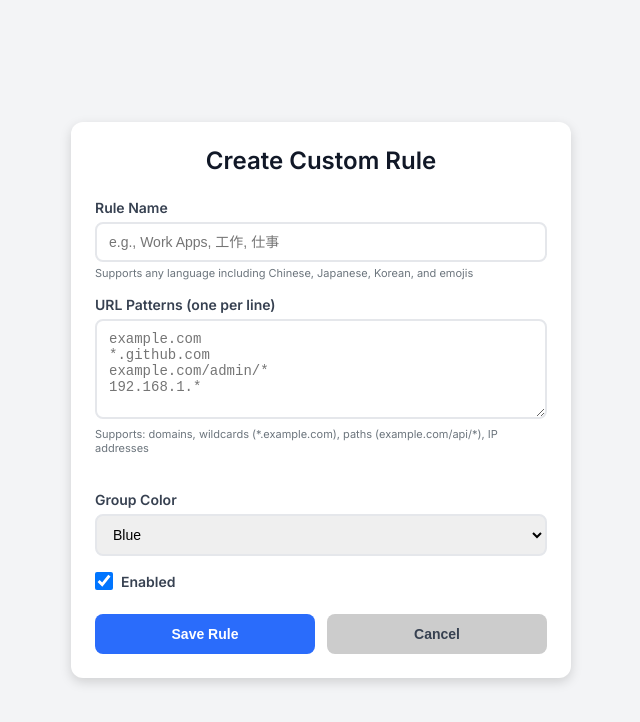
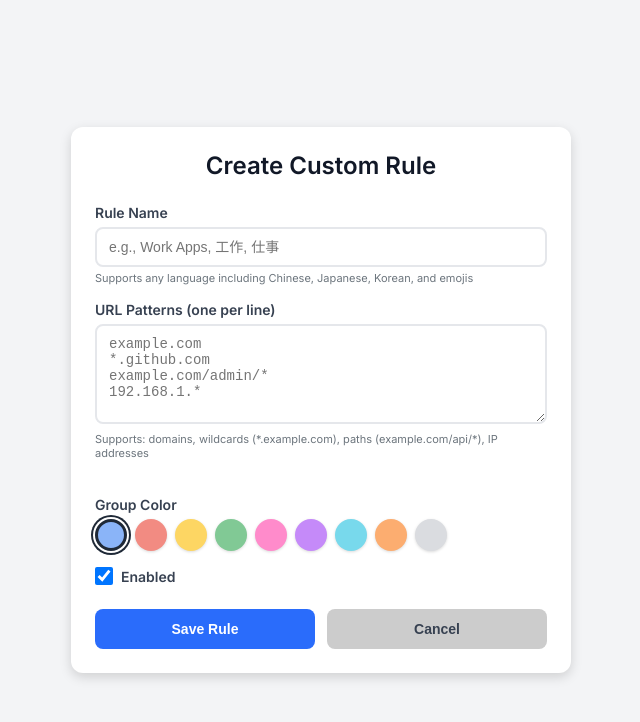
Before and after one commit to nitzanpap/auto-tab-groups, a website with bundled scripts: page entrypoints/rules-modal.unlisted/index.html in a window 1280 px wide. Shown: the whole page, without its empty margins (319-959 px from the left). Built offline with nearby package versions, Linux system fonts and the light colour scheme.

Commit message:
feat: implement color picker for group color selection in rules modal

```diff
--- a/entrypoints/rules-modal.unlisted/index.html
+++ b/entrypoints/rules-modal.unlisted/index.html
@@ -47,18 +47,19 @@ example.com/admin/*
           <div id="patternFeedback" class="pattern-feedback"></div>
         </div>
         <div class="form-group">
-          <label for="ruleColor">Group Color</label>
-          <select id="ruleColor">
-            <option value="blue">Blue</option>
-            <option value="red">Red</option>
-            <option value="yellow">Yellow</option>
-            <option value="green">Green</option>
-            <option value="pink">Pink</option>
-            <option value="purple">Purple</option>
-            <option value="cyan">Cyan</option>
-            <option value="orange">Orange</option>
-            <option value="grey">Grey</option>
-          </select>
+          <label>Group Color</label>
+          <div id="colorPicker" class="color-picker">
+            <button type="button" class="color-btn active" data-color="blue" title="Blue"></button>
+            <button type="button" class="color-btn" data-color="red" title="Red"></button>
+            <button type="button" class="color-btn" data-color="yellow" title="Yellow"></button>
+            <button type="button" class="color-btn" data-color="green" title="Green"></button>
+            <button type="button" class="color-btn" data-color="pink" title="Pink"></button>
+            <button type="button" class="color-btn" data-color="purple" title="Purple"></button>
+            <button type="button" class="color-btn" data-color="cyan" title="Cyan"></button>
+            <button type="button" class="color-btn" data-color="orange" title="Orange"></button>
+            <button type="button" class="color-btn" data-color="grey" title="Grey"></button>
+          </div>
+          <input type="hidden" id="ruleColor" value="blue" />
         </div>
         <div class="form-group checkbox-group">
           <label>
--- a/entrypoints/rules-modal.unlisted/main.ts
+++ b/entrypoints/rules-modal.unlisted/main.ts
@@ -19,7 +19,8 @@ const modalTitle = document.getElementById("modalTitle") as HTMLHeadingElement
 const ruleForm = document.getElementById("ruleForm") as HTMLFormElement
 const ruleNameInput = document.getElementById("ruleName") as HTMLInputElement
 const rulePatternsInput = document.getElementById("rulePatterns") as HTMLTextAreaElement
-const ruleColorSelect = document.getElementById("ruleColor") as HTMLSelectElement
+const ruleColorInput = document.getElementById("ruleColor") as HTMLInputElement
+const colorPicker = document.getElementById("colorPicker") as HTMLDivElement
 const ruleEnabledCheckbox = document.getElementById("ruleEnabled") as HTMLInputElement
 const saveButton = document.getElementById("saveButton") as HTMLButtonElement
 const cancelButton = document.getElementById("cancelButton") as HTMLButtonElement
@@ -86,7 +87,7 @@ async function loadExistingRule(): Promise<void> {
       const rule = response.customRules[ruleId]
       ruleNameInput.value = rule.name
       rulePatternsInput.value = rule.domains.join("\n")
-      ruleColorSelect.value = rule.color || "blue"
+      setColorPickerValue(rule.color || "blue")
       ruleEnabledCheckbox.checked = rule.enabled !== false
     }
   } catch (error) {
@@ -104,7 +105,7 @@ async function saveRule(event: Event): Promise<void> {
     .split("\n")
     .map(p => p.trim())
     .filter(p => p)
-  const color = ruleColorSelect.value as TabGroupColor
+  const color = ruleColorInput.value as TabGroupColor
   const enabled = ruleEnabledCheckbox.checked
 
   if (!name) {
@@ -157,6 +158,30 @@ function cancel(): void {
   window.close()
 }
 
+// Color picker helpers
+function setColorPickerValue(color: string): void {
+  ruleColorInput.value = color
+
+  // Update active state on buttons
+  const buttons = colorPicker.querySelectorAll(".color-btn")
+  buttons.forEach(btn => {
+    const btnColor = btn.getAttribute("data-color")
+    btn.classList.toggle("active", btnColor === color)
+  })
+}
+
+function setupColorPicker(): void {
+  colorPicker.addEventListener("click", e => {
+    const target = e.target as HTMLElement
+    if (target.classList.contains("color-btn")) {
+      const color = target.getAttribute("data-color")
+      if (color) {
+        setColorPickerValue(color)
+      }
+    }
+  })
+}
+
 // Pre-populate form from group data
 function loadFromGroup(): void {
   if (!isFromGroup) return
@@ -165,7 +190,7 @@ function loadFromGroup(): void {
 
   // Pre-populate form fields
   ruleNameInput.value = groupName
-  ruleColorSelect.value = groupColor
+  setColorPickerValue(groupColor)
   rulePatternsInput.value = simpleDomains.join("\n")
 
   // Show the pattern mode toggle
@@ -197,6 +222,7 @@ function setupPatternModeToggle(): void {
 }
 
 // Initialize
+setupColorPicker()
 loadExistingRule()
 loadFromGroup()
 setupPatternModeToggle()
--- a/entrypoints/rules-modal.unlisted/style.css
+++ b/entrypoints/rules-modal.unlisted/style.css
@@ -181,3 +181,70 @@ h1 {
   background: #eff6ff;
   color: var(--primary-color);
 }
+
+/* Color Picker */
+.color-picker {
+  display: flex;
+  gap: 8px;
+  flex-wrap: wrap;
+  margin-top: 6px;
+}
+
+.color-btn {
+  width: 32px;
+  height: 32px;
+  border-radius: 50%;
+  border: 3px solid transparent;
+  cursor: pointer;
+  transition: all 0.15s ease;
+  box-shadow: 0 1px 3px rgba(0, 0, 0, 0.15);
+}
+
+.color-btn:hover {
+  transform: scale(1.1);
+  box-shadow: 0 2px 6px rgba(0, 0, 0, 0.2);
+}
+
+.color-btn.active {
+  border-color: #1f2937;
+  box-shadow:
+    0 0 0 2px white,
+    0 0 0 4px #1f2937;
+}
+
+/* Chrome tab group colors */
+.color-btn[data-color="blue"] {
+  background-color: #8ab4f8;
+}
+
+.color-btn[data-color="red"] {
+  background-color: #f28b82;
+}
+
+.color-btn[data-color="yellow"] {
+  background-color: #fdd663;
+}
+
+.color-btn[data-color="green"] {
+  background-color: #81c995;
+}
+
+.color-btn[data-color="pink"] {
+  background-color: #ff8bcb;
+}
+
+.color-btn[data-color="purple"] {
+  background-color: #c58af9;
+}
+
+.color-btn[data-color="cyan"] {
+  background-color: #78d9ec;
+}
+
+.color-btn[data-color="orange"] {
+  background-color: #fcad70;
+}
+
+.color-btn[data-color="grey"] {
+  background-color: #dadce0;
+}
--- a/package.json
+++ b/package.json
@@ -1,6 +1,6 @@
 {
   "name": "auto-tab-groups",
-  "version": "2.1.6",
+  "version": "2.1.7",
   "type": "module",
   "description": "Cross-browser extension that automatically groups tabs by domain",
   "author": "Nitzan Papini",
```
